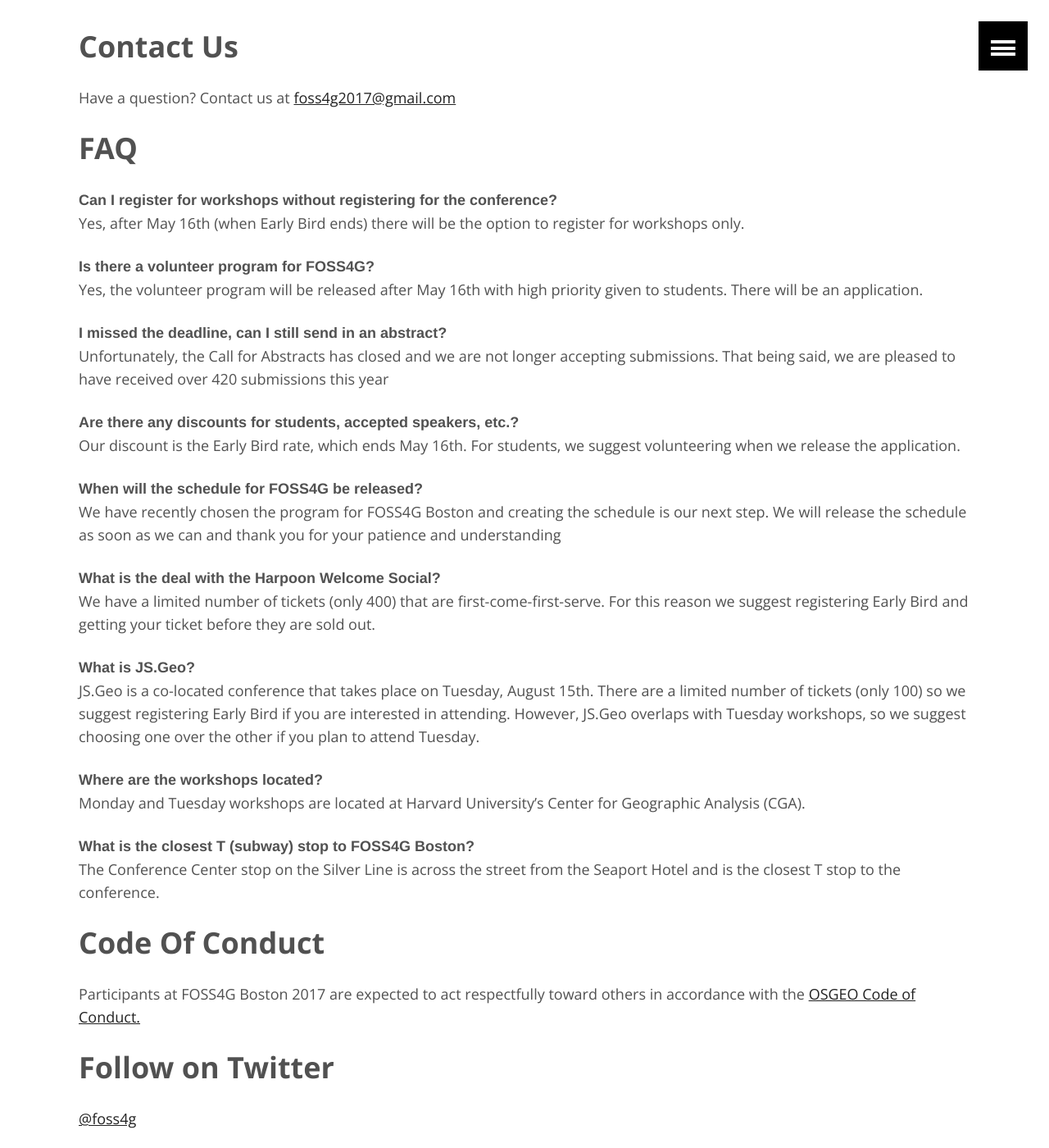
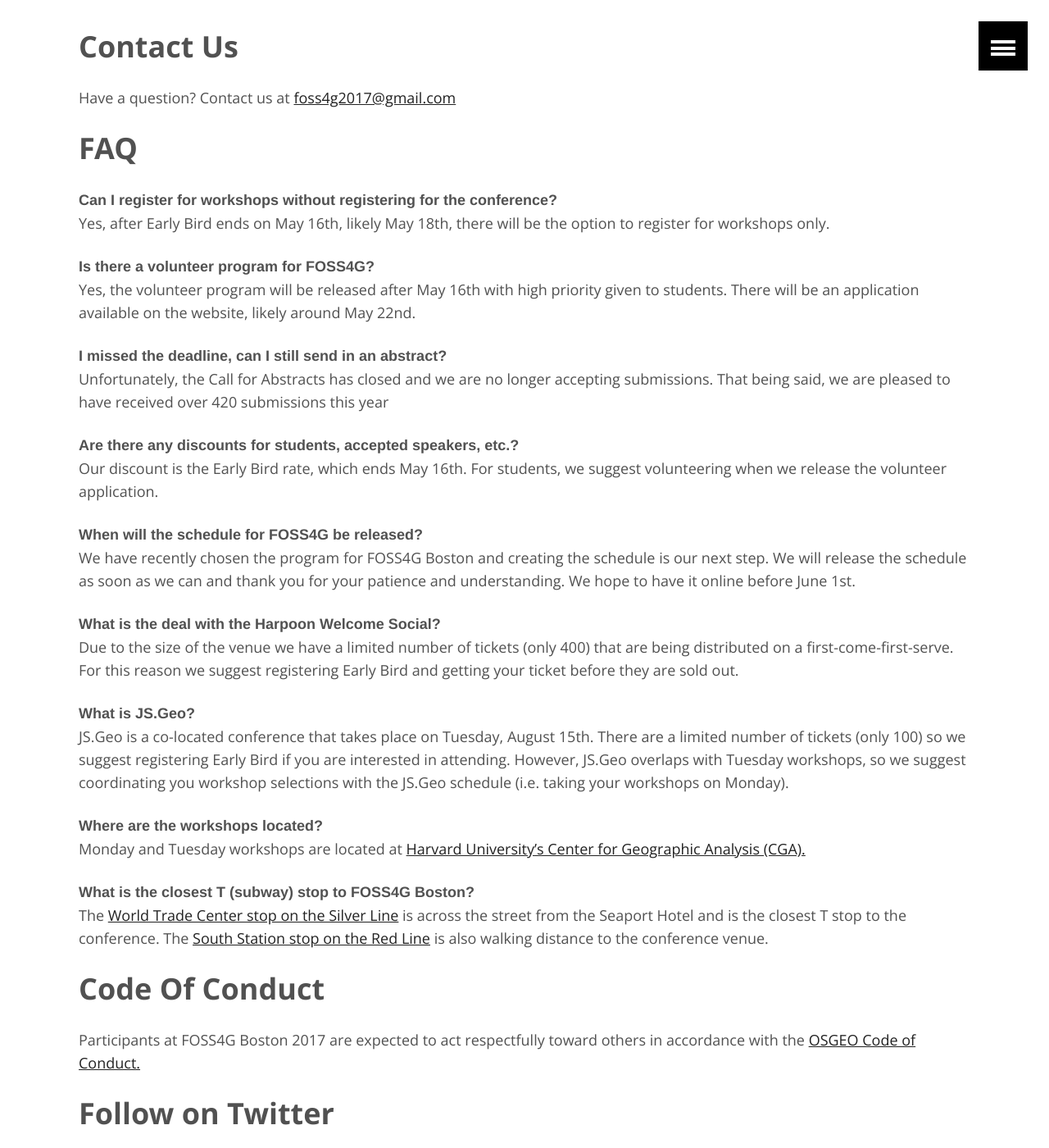
Before and after one commit to AvidGeo/foss4g2017-dev, a Jekyll site: the page built from about/index.html, in a window 1280 px wide and 1400 px high, scrolled down 3566 px. Shown: the whole window at 82% size. Built offline with Jekyll 4.4.1, drawn with Linux system fonts in a browser that asks for light colours.

Commit message:
edit FAQ

```diff
--- a/about/index.html
+++ b/about/index.html
@@ -159,15 +159,15 @@
         <p>Have a question? Contact us at <a href="mailto:foss4g2017@gmail.com">foss4g2017@gmail.com</a></p>
 
    <h1 id="faq">FAQ</h1>
-      <p><strong>Can I register for workshops without registering for the conference?</strong><br />Yes, after May 16th (when Early Bird ends) there will be the option to register for workshops only.</p>
-      <p><strong>Is there a volunteer program for FOSS4G?</strong><br />Yes, the volunteer program will be released after May 16th with high priority given to students. There will be an application.</p>
-      <p><strong>I missed the deadline, can I still send in an abstract?</strong><br />Unfortunately, the Call for Abstracts has closed and we are not longer accepting submissions. That being said, we are pleased to have received over 420 submissions this year</p>
-      <p><strong>Are there any discounts for students, accepted speakers, etc.?</strong><br />Our discount is the Early Bird rate, which ends May 16th. For students, we suggest volunteering when we release the application.</p>
-      <p><strong>When will the schedule for FOSS4G be released?</strong><br />We have recently chosen the program for FOSS4G Boston and creating the schedule is our next step. We will release the schedule as soon as we can and thank you for your patience and understanding</p>
-      <p><strong>What is the deal with the Harpoon Welcome Social?</strong><br />We have a limited number of tickets (only 400) that are first-come-first-serve. For this reason we suggest registering Early Bird and getting your ticket before they are sold out.</p>
-      <p><strong>What is JS.Geo?</strong><br />JS.Geo is a co-located conference that takes place on Tuesday, August 15th. There are a limited number of tickets (only 100) so we suggest registering Early Bird if you are interested in attending. However, JS.Geo overlaps with Tuesday workshops, so we suggest choosing one over the other if you plan to attend Tuesday.</p>
-      <p><strong>Where are the workshops located?</strong><br />Monday and Tuesday workshops are located at Harvard University’s Center for Geographic Analysis (CGA).</p>
-      <p><strong>What is the closest T (subway) stop to FOSS4G Boston?</strong><br />The Conference Center stop on the Silver Line is across the street from the Seaport Hotel and is the closest T stop to the conference.</p>
+      <p><strong>Can I register for workshops without registering for the conference?</strong><br />Yes, after Early Bird ends on May 16th, likely May 18th, there will be the option to register for workshops only.</p>
+      <p><strong>Is there a volunteer program for FOSS4G?</strong><br />Yes, the volunteer program will be released after May 16th with high priority given to students. There will be an application available on the website, likely around May 22nd.</p>
+      <p><strong>I missed the deadline, can I still send in an abstract?</strong><br />Unfortunately, the Call for Abstracts has closed and we are no longer accepting submissions. That being said, we are pleased to have received over 420 submissions this year</p>
+      <p><strong>Are there any discounts for students, accepted speakers, etc.?</strong><br />Our discount is the Early Bird rate, which ends May 16th. For students, we suggest volunteering when we release the volunteer application.</p>
+      <p><strong>When will the schedule for FOSS4G be released?</strong><br />We have recently chosen the program for FOSS4G Boston and creating the schedule is our next step. We will release the schedule as soon as we can and thank you for your patience and understanding. We hope to have it online before June 1st.</p>
+      <p><strong>What is the deal with the Harpoon Welcome Social?</strong><br />Due to the size of the venue we have a limited number of tickets (only 400) that are being distributed on a first-come-first-serve. For this reason we suggest registering Early Bird and getting your ticket before they are sold out.</p>
+      <p><strong>What is JS.Geo?</strong><br />JS.Geo is a co-located conference that takes place on Tuesday, August 15th. There are a limited number of tickets (only 100) so we suggest registering Early Bird if you are interested in attending. However, JS.Geo overlaps with Tuesday workshops, so we suggest coordinating you workshop selections with the JS.Geo schedule (i.e. taking your workshops on Monday).</p>
+      <p><strong>Where are the workshops located?</strong><br />Monday and Tuesday workshops are located at <a href="https://www.google.com/maps/place/Cgis+Knafel,+1737+Cambridge+St,+Cambridge,+MA+02138/@42.375638,-71.1154243,17z/data=!3m1!4b1!4m5!3m4!1s0x89e37744241b934f:0x70603c849cad1301!8m2!3d42.375638!4d-71.1132356?hl=en">Harvard University’s Center for Geographic Analysis (CGA).</a></p>
+      <p><strong>What is the closest T (subway) stop to FOSS4G Boston?</strong><br />The <a href="https://www.google.com/maps/place/World+Trade+Center/@42.3487414,-71.0450992,16.75z/data=!4m5!3m4!1s0x89e37a8214e8db7b:0x897b0be381e29145!8m2!3d42.3485954!4d-71.0423848?hl=en">World Trade Center stop on the Silver Line</a> is across the street from the Seaport Hotel and is the closest T stop to the conference. The <a href="https://www.google.com/maps/place/South+Station/@42.3518776,-71.0572929,17z/data=!3m1!4b1!4m5!3m4!1s0x89e37081fa252f27:0xa620df45f1c1057d!8m2!3d42.3518776!4d-71.0551042?hl=en">South Station stop on the Red Line</a> is also walking distance to the conference venue.</p>
 
     <h1 id="coc">Code Of Conduct</h1>
         <p>Participants at FOSS4G Boston 2017 are expected to act respectfully toward others in accordance with the <a href="http://www.osgeo.org/code_of_conduct">OSGEO Code of Conduct.</a></p>
```
